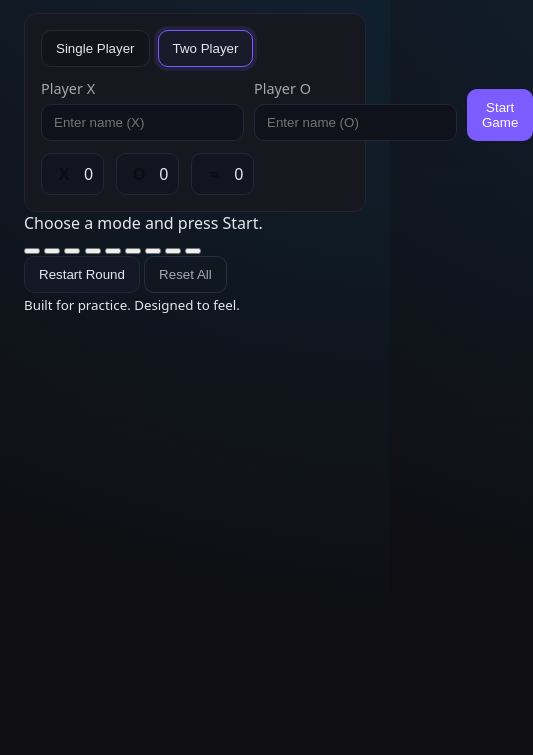
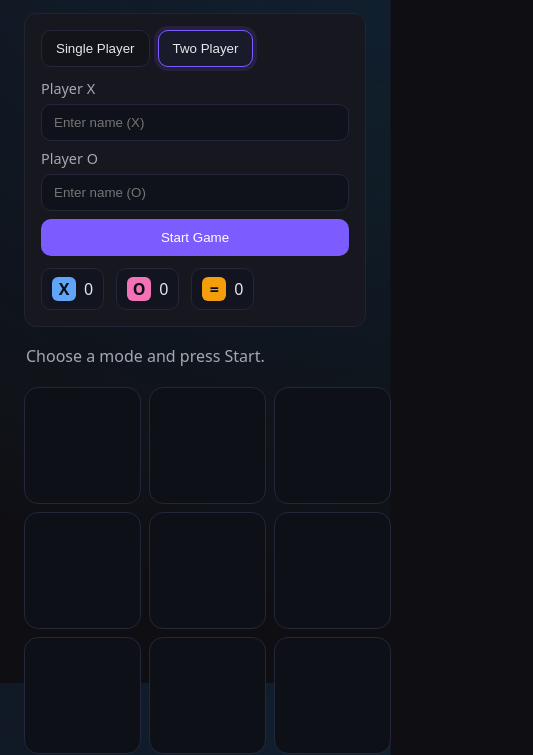
Before and after one commit to beata-teck/tic-tac-toe, a plain HTML site: page index.html in a window 390 px wide. Shown: the part 161-916 px from the top of the page, 533 px wide, since content can reach past the window. Before the commit the page ends 844 px from the top, so only its background shows below. Drawn offline with Linux system fonts and the light colour scheme.

Commit message:
responsivness

```diff
--- a/style.css
+++ b/style.css
@@ -91,3 +91,68 @@ input:focus{border-color:var(--accent); box-shadow:0 0 0 4px #7c5cff22}
   width:24px;height:24px;border-radius:6px;
   font-weight:700;color:#0b0d14;
 }
+.badge.x{background:var(--x)}
+.badge.o{background:var(--o)}
+.badge.draw{background:var(--draw)}
+
+.board-wrap{margin-top:18px}
+.status{
+  min-height:28px;
+  color:var(--muted);
+  margin:8px 2px 14px;
+}
+
+.board{
+  display:grid;
+  grid-template-columns:repeat(3,1fr);
+  gap:8px;
+  width:min(92vw,520px);
+  aspect-ratio:1/1;
+  margin:auto;
+}
+.cell{
+  background:#0e1018;
+  border:1px solid #24263a;
+  border-radius:14px;
+  color:var(--ink);
+  font-size:clamp(2.2rem, 6vw, 3.6rem);
+  font-weight:800;
+  display:grid;place-items:center;
+  cursor:pointer;
+  transition:transform .08s ease, border-color .2s ease, background .2s ease, box-shadow .2s ease;
+  user-select:none;
+}
+.cell:hover{transform:translateY(-1px)}
+.cell:focus{outline:none; box-shadow:0 0 0 4px #7c5cff22}
+.cell.filled{cursor:not-allowed}
+.cell.x{color:var(--x)}
+.cell.o{color:var(--o)}
+.cell.invalid{animation:shake .15s 3}
+.cell.ai{box-shadow:0 0 0 6px #22c55e22}
+
+.cell.win{
+  animation:glow .7s ease-in-out infinite alternate;
+  border-color:var(--accent-2);
+}
+
+.actions{
+  display:flex;gap:10px;justify-content:center;margin-top:12px;
+}
+
+.footer{margin-top:24px;color:var(--muted);text-align:center}
+
+/* Animations */
+@keyframes glow{
+  from{box-shadow:0 0 0 0 #22c55e00}
+  to{box-shadow:0 0 16px 2px #22c55e55}
+}
+@keyframes shake{
+  0%{transform:translateX(0)}
+  50%{transform:translateX(-3px)}
+  100%{transform:translateX(0)}
+}
+/* Responsive */
+@media (max-width:760px){
+  .players{grid-template-columns:1fr; gap:8px}
+  .board{width:min(94vw, 460px)}
+}
```
